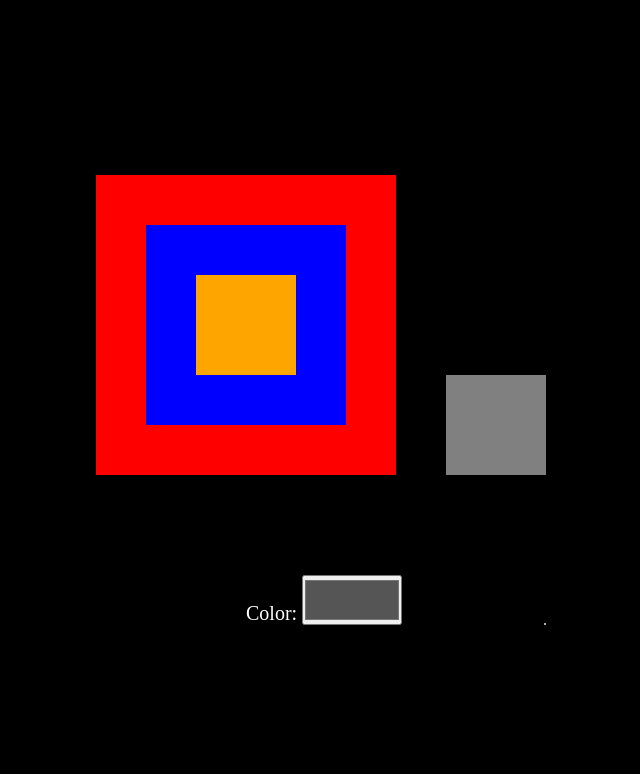
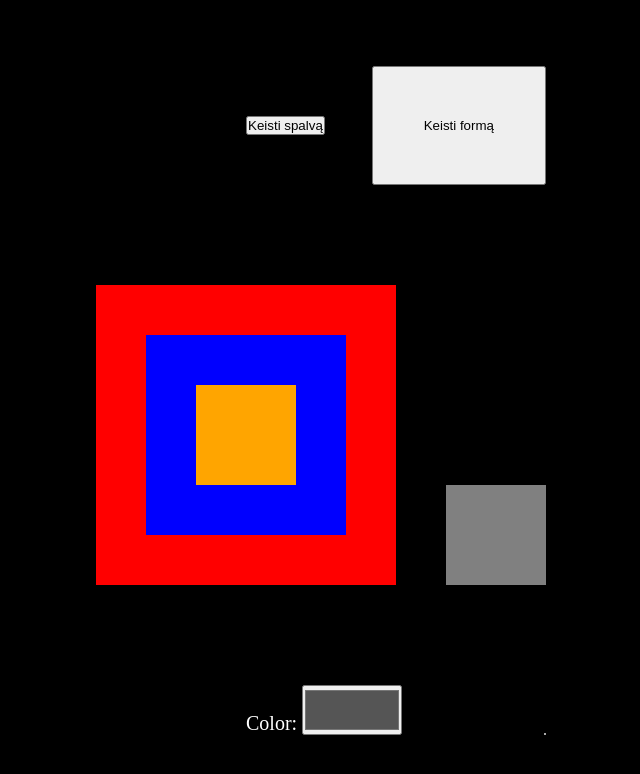
Before and after one commit to coffee-terminal/group3.github.io, a plain HTML site: page index.html in a window 1280 px wide. Shown: the whole page, without its empty margins (244-884 px from the left). Drawn offline with Linux system fonts and the light colour scheme.

Commit message:
a and b added to main index

```diff
--- a/index.html
+++ b/index.html
@@ -5,7 +5,7 @@
     <meta charset="UTF-8">
     <meta name="viewport" content="width=device-width, initial-scale=1.0">
     <link rel="stylesheet" href="style.css">
-    <script src="./coffee-terminal/app.js" defer></script>
+    <!-- <script src="./coffee-terminal/app.js" defer></script> -->
     <title>Group 3</title>
     <link rel="stylesheet" href="./coffee-terminal/style.css">
     <!-- <link rel="stylesheet" href="./A-Bud0101/style.css">
@@ -17,7 +17,14 @@
 <body>
     <main>
 
+        <section class="a_b_section">
+            <button id="btnColor">Keisti spalvą</button>
 
+            <button id="btnForm" style="padding: 50px;">Keisti formą</button>
+        </section>
+
+        <script src="./A-Bud0101/app.js"></script>
+        <!-- /////////////////////////////////////////////////////////////////////////// -->
         <section class="i_section">
             <div class="i_TrysKvadratai">
                 <div class="i_TrysKvadratai1 i_flex">
@@ -38,6 +45,9 @@
 
         </section>
 
+        <script src="./coffee-terminal/app.js"></script>
+        <!-- /////////////////////////////////////////////////////////////////////////// -->
+
 
 
     </main>
--- a/style.css
+++ b/style.css
@@ -17,3 +17,11 @@ main {
     background: black;
     row-gap: 100px;
 }
+
+.a_b_section {
+    width: 300px;
+    display: flex;
+    flex-direction: row;
+    justify-content: space-between;
+    align-items: center;
+}
```
Also changed, not shown: 1 other file.
